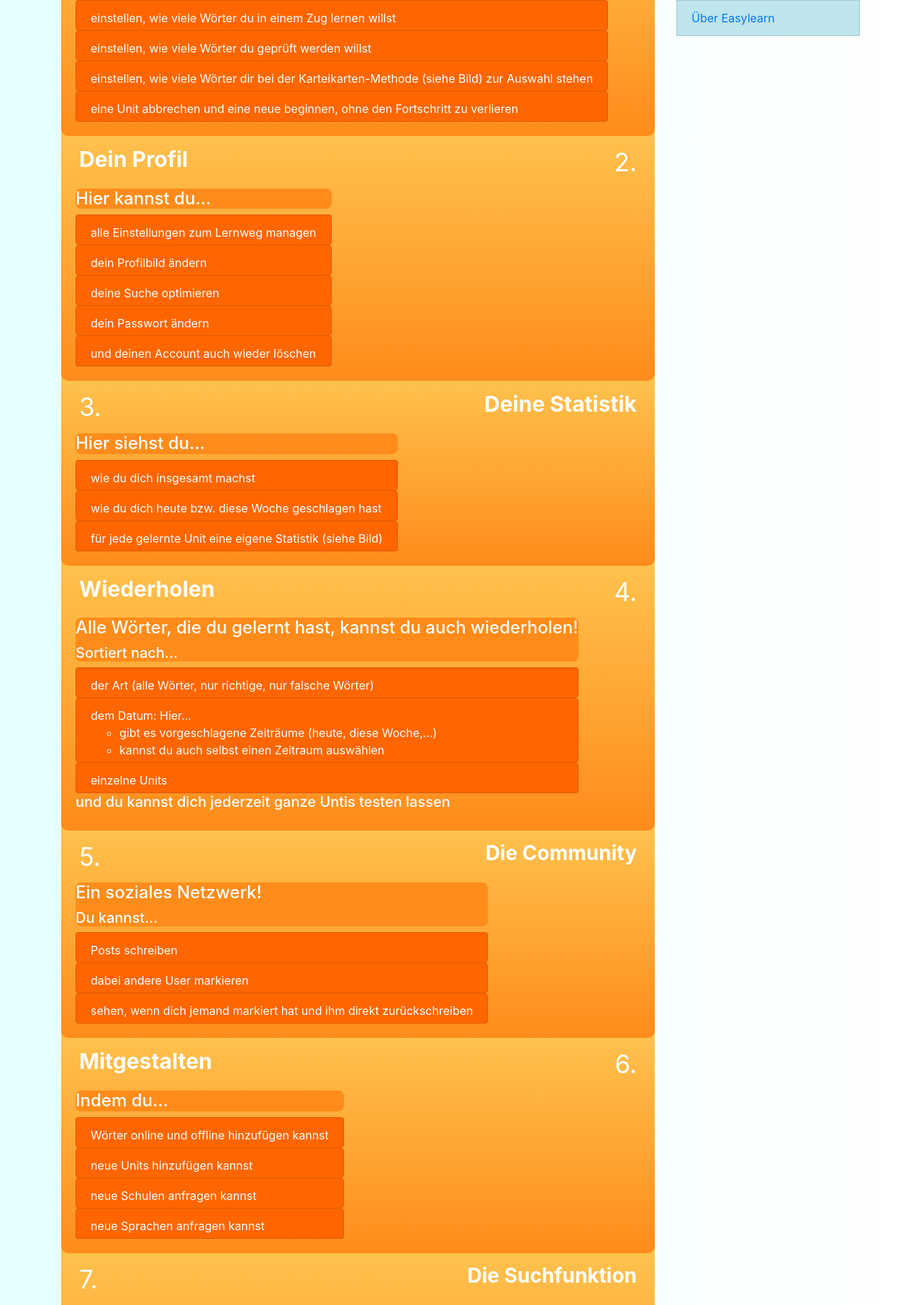
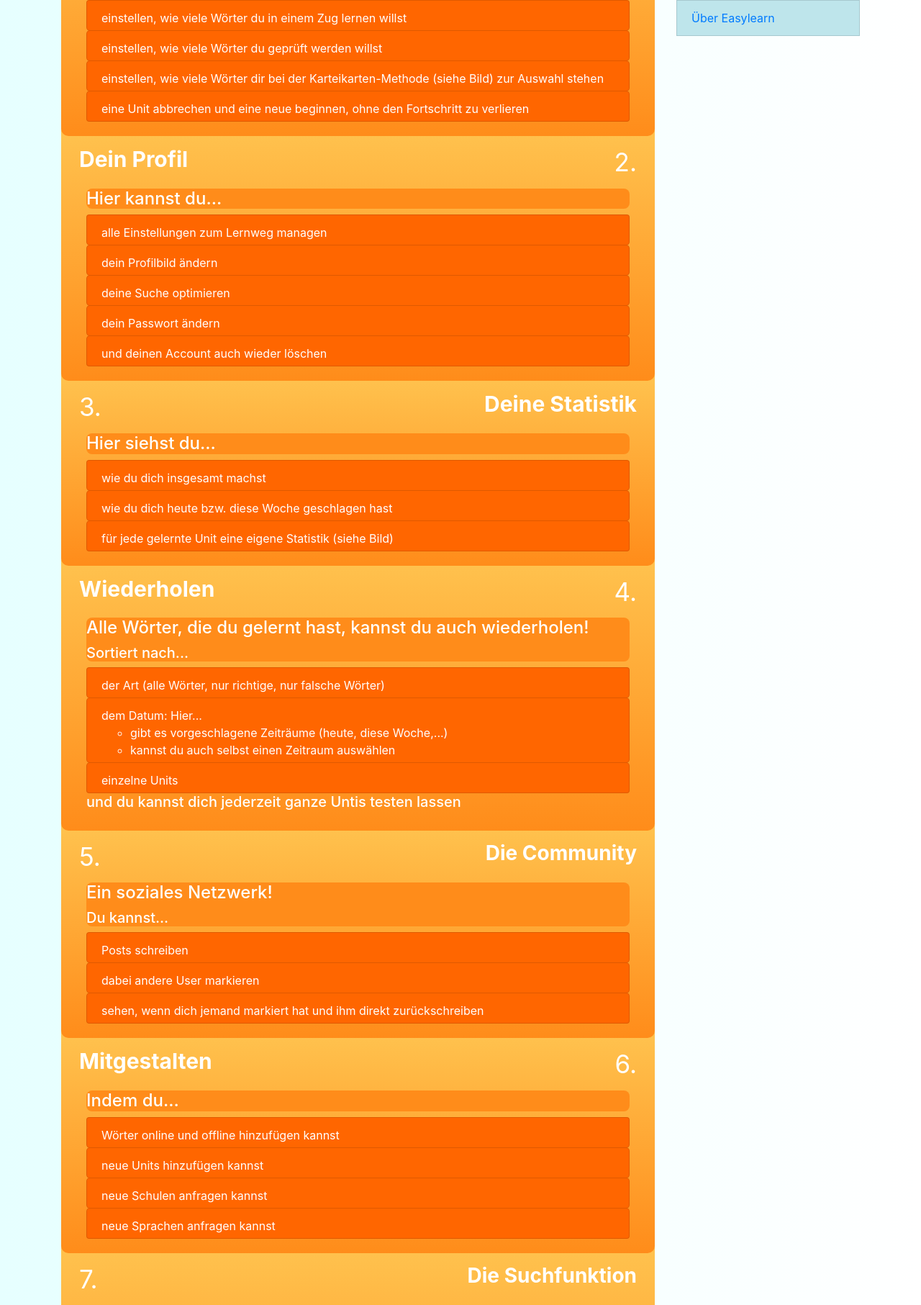
Before and after one commit to nevergofullretard/easylearn, a Django app: page /start/ in a window 1280 px wide. Shown: the part 380-2193 px from the top of the page at 72% size. Run offline with Django 3.2, Linux system fonts and the light colour scheme; a user stored in the database is signed in; data comes from the database, SQL or seed files in the repository; both versions use the stored data as it was after the commit; some libraries are stand-ins or nearby versions.

Commit message:
offline changes

```diff
--- a/mysite/users/templates/users/users-start.html
+++ b/mysite/users/templates/users/users-start.html
@@ -56,9 +56,22 @@
     transform: translate(-50%, -50%);
     }
 
+.fixed {
+        position: fixed;
+        width: 25%;
+}
+
+.scrollit {
+        float: right;
+        width: 71%
+}
+</style>
 
 
-</style>
+
+
+
+
 
 <div class="container text-white" style="background-color:#ffc14d; border-radius: 10px;">
 {%if request.user.is_authenticated%}
@@ -69,6 +82,25 @@
 <h2 class="text-dark">Was du mit deinem Account machen kannst...</h2>
 <hr>
 
+  <!--<div class="row">-->
+
+        <!--<div class="col-sm-3 fixed">-->
+            <!--<center style="padding:10px;">-->
+                <!--<a href="{%url 'register'%}"><button  class="btn btn-success"><b>Jetzt registrieren!</b></button></a>-->
+            <!--</center>-->
+        <!--</div>-->
+
+        <!--<div class="col-sm-9">-->
+            <!--<p>Content</p>-->
+
+
+        <!--</div>-->
+
+    <!--</div>-->
+            <center style="padding:10px;" class="fixed">
+                <a href="{%url 'register'%}"><button  class="btn btn-success"><b>Jetzt registrieren!</b></button></a>
+            </center>
+
 
     <div class="row div-padding color-farbverlauf-bottom">
         <div class="col">
@@ -78,7 +110,7 @@
         </div>
          <div class="container">
         <div class="row div-padding">
-                <div class"col-md">
+                <div class="col-md">
                     <div class="color-container">
                         <h4>Beim Lernweg kannst du in deinem eigenen Tempo lernen</h4>
                         <h5>das heißt, du kannst...</h5>
@@ -116,7 +148,7 @@
         <div class="container">
 
             <div class="row div-padding">
-            <div class"col">
+            <div class="col">
 
                  <div class="color-container">
                      <h4>Hier kannst du...</h4>
@@ -165,7 +197,7 @@
          <div class="container">
 
             <div class="row div-padding">
-            <div class"col">
+            <div class="col">
 
                  <div class="color-container">
                      <h4>Hier siehst du...</h4>
@@ -198,7 +230,7 @@
             <div class="container">
 
             <div class="row div-padding">
-            <div class"col">
+            <div class="col">
 
                  <div class="color-container">
                      <h4>Alle Wörter, die du gelernt hast, kannst du auch wiederholen!</h4>
@@ -238,7 +270,7 @@
         <div class="container">
 
             <div class="row div-padding">
-            <div class"col">
+            <div class="col">
 
                  <div class="color-container">
                      <h4>Ein soziales Netzwerk!</h4>
@@ -275,7 +307,7 @@
          <div class="container">
 
             <div class="row div-padding">
-            <div class"col">
+            <div class="col">
                 <div class="color-container">
                      <h4>Indem du...</h4>
 
@@ -313,7 +345,7 @@
              <div class="container">
 
             <div class="row div-padding">
-            <div class"col">
+            <div class="col">
 
                 <div class="color-container">
                      <h4>Das intelligente Herzstück der Website</h4>
@@ -349,6 +381,12 @@
     </div>
 
 </div>
+{%if not request.user.is_authenticated%}
+<center style="padding:10px;">
+    <a href="{%url 'register'%}"><button  class="btn btn-success"><b>Jetzt registrieren!</b></button></a>
+</center>
+{%endif%}
+
 </div>
 
 
--- a/mysite/users/views.py
+++ b/mysite/users/views.py
@@ -153,11 +153,8 @@ def profile(request):
 
 
 def start(request):
-    if request.user.is_authenticated:
-        context = {'username': request.user}
-        return render(request, 'users/users-start.html', context)
-    else:
-        return redirect('about')
+    context = {'username': request.user}
+    return render(request, 'users/users-start.html', context)
 
 
 
```
Also changed, not shown: mysite/db.sqlite3.
